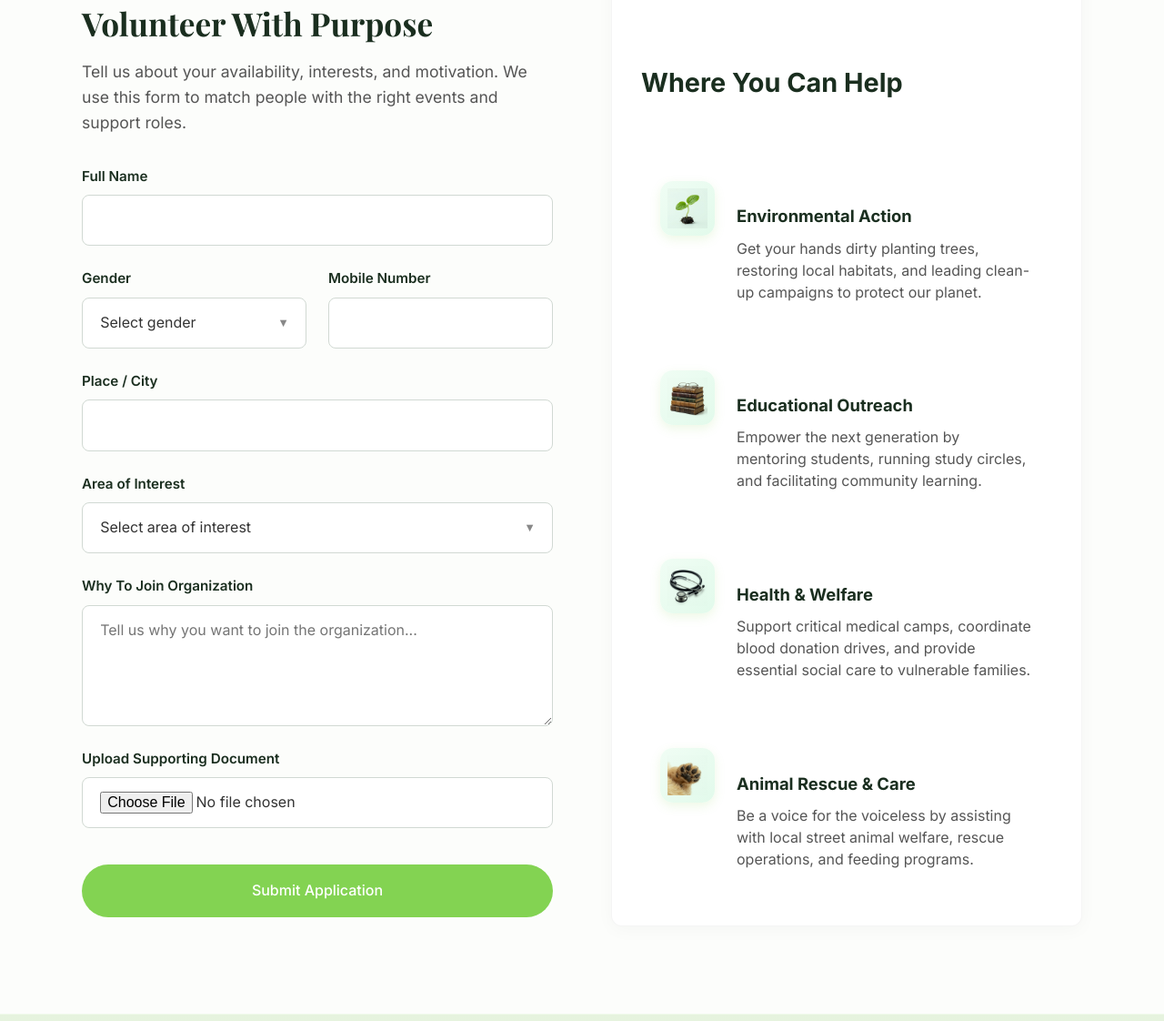
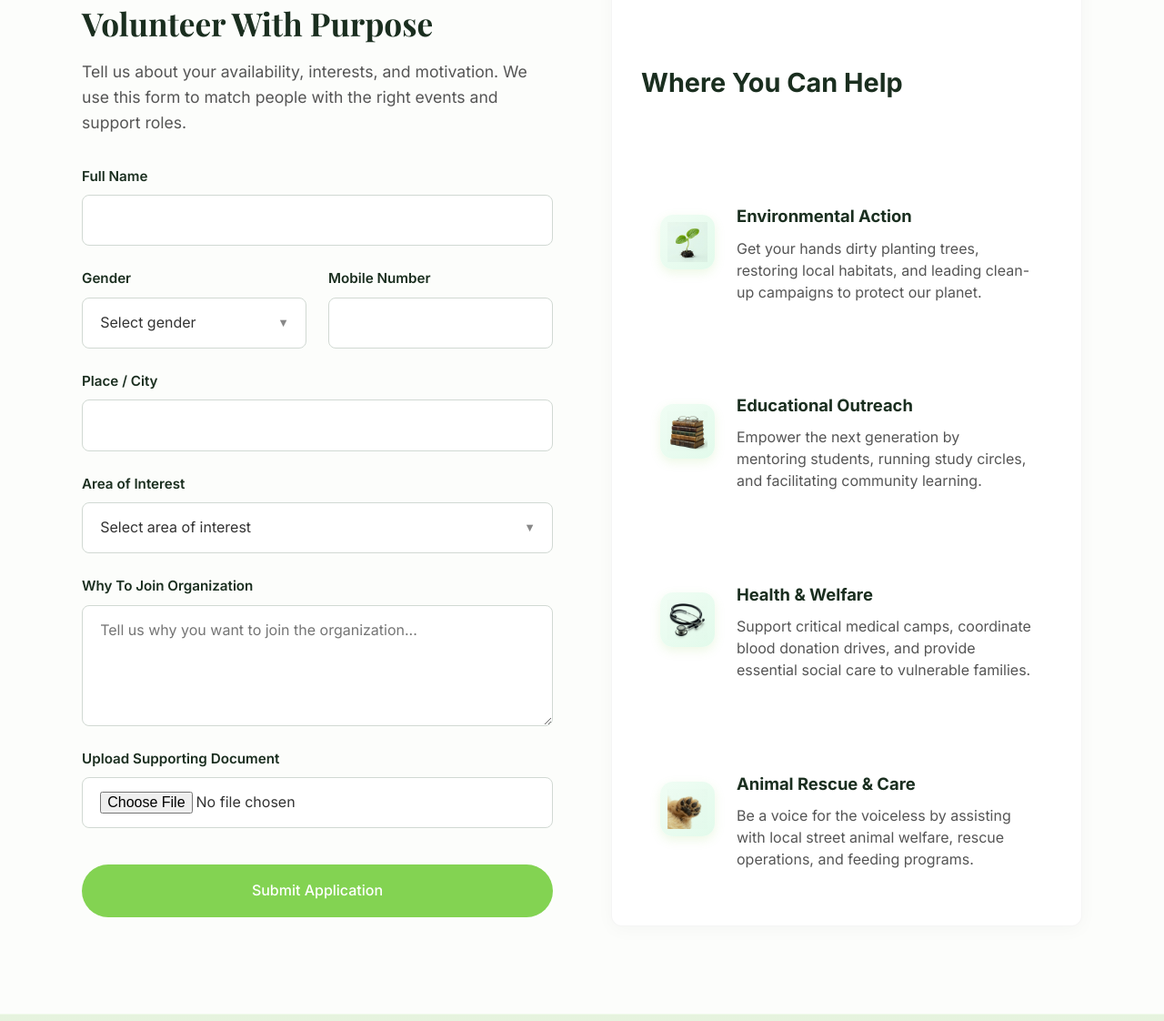
Before and after one commit to BShivaji/GoodHeartFoundation, a Flask app: page /volunteer/ in a window 1280 px wide. Shown: the part 644-1766 px from the top of the page at 91% size. Run offline with Flask 3, Linux system fonts and the light colour scheme; some libraries are stand-ins or nearby versions.

Commit message:
feat: implement volunteer application page and associated styles

```diff
--- a/static/css/volunteer.css
+++ b/static/css/volunteer.css
@@ -8,7 +8,7 @@
 
 .volunteer-area-item {
     display: flex;
-    align-items: flex-start;
+    align-items: center;
     gap: 1.5rem;
     padding: 1.25rem;
     border-radius: 16px;
@@ -45,8 +45,6 @@
     box-shadow: 0 10px 25px rgba(131, 211, 82, 0.35);
     background: linear-gradient(135deg, #e2faeb 0%, #c6f6d5 100%);
 }
-    color: #2e8b57; /* Deep, attractive green for the SVG */
-}
 
 .volunteer-area-icon svg {
     width: 28px;
--- a/templates/user/volunteer.html
+++ b/templates/user/volunteer.html
@@ -1,7 +1,7 @@
 {% extends "base.html" %}
 
 {% block title %}Volunteer | Good Heart Foundation{% endblock %}
-{% block styles %}<link rel="stylesheet" href="{{ url_for('static', filename='css/volunteer.css') }}?v=2">{% endblock %}
+{% block styles %}<link rel="stylesheet" href="{{ url_for('static', filename='css/volunteer.css') }}?v=3">{% endblock %}
 {% block body %}
 {% include "user/navbar.html" %}
 
```
